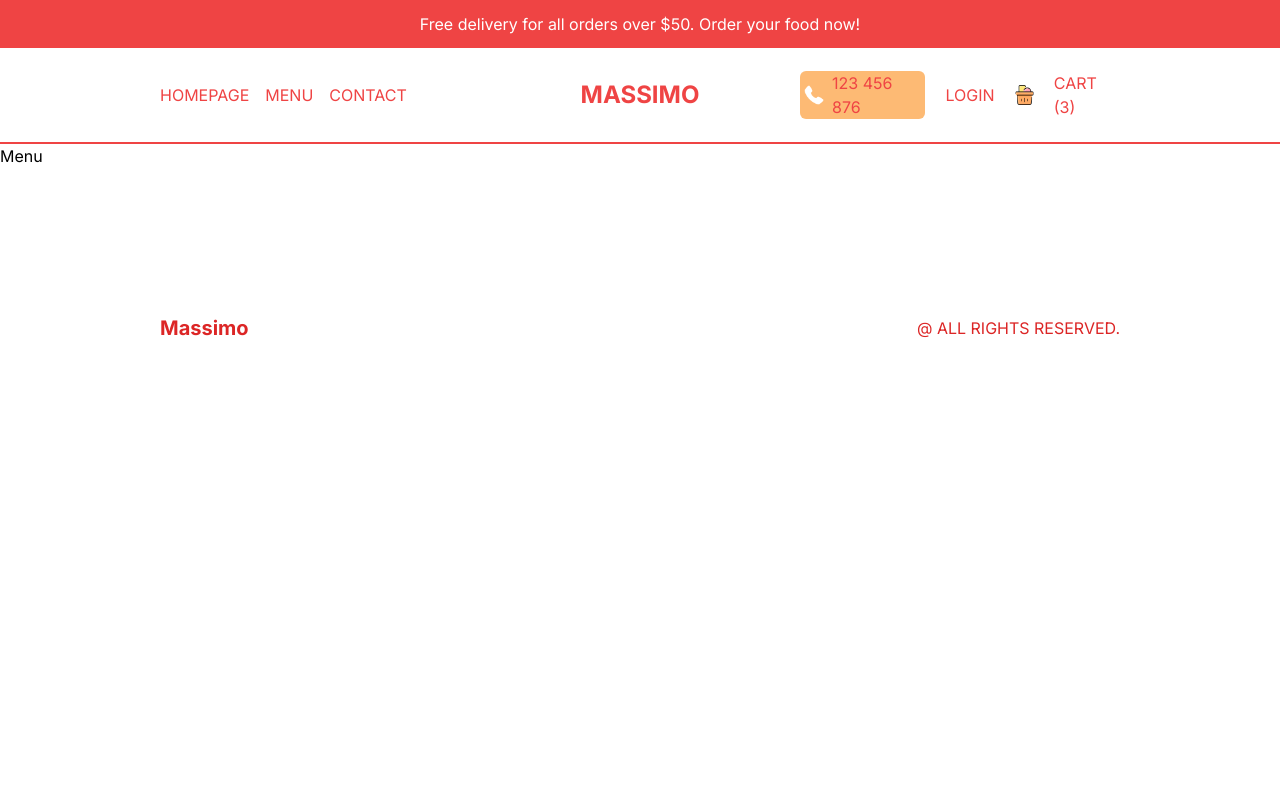
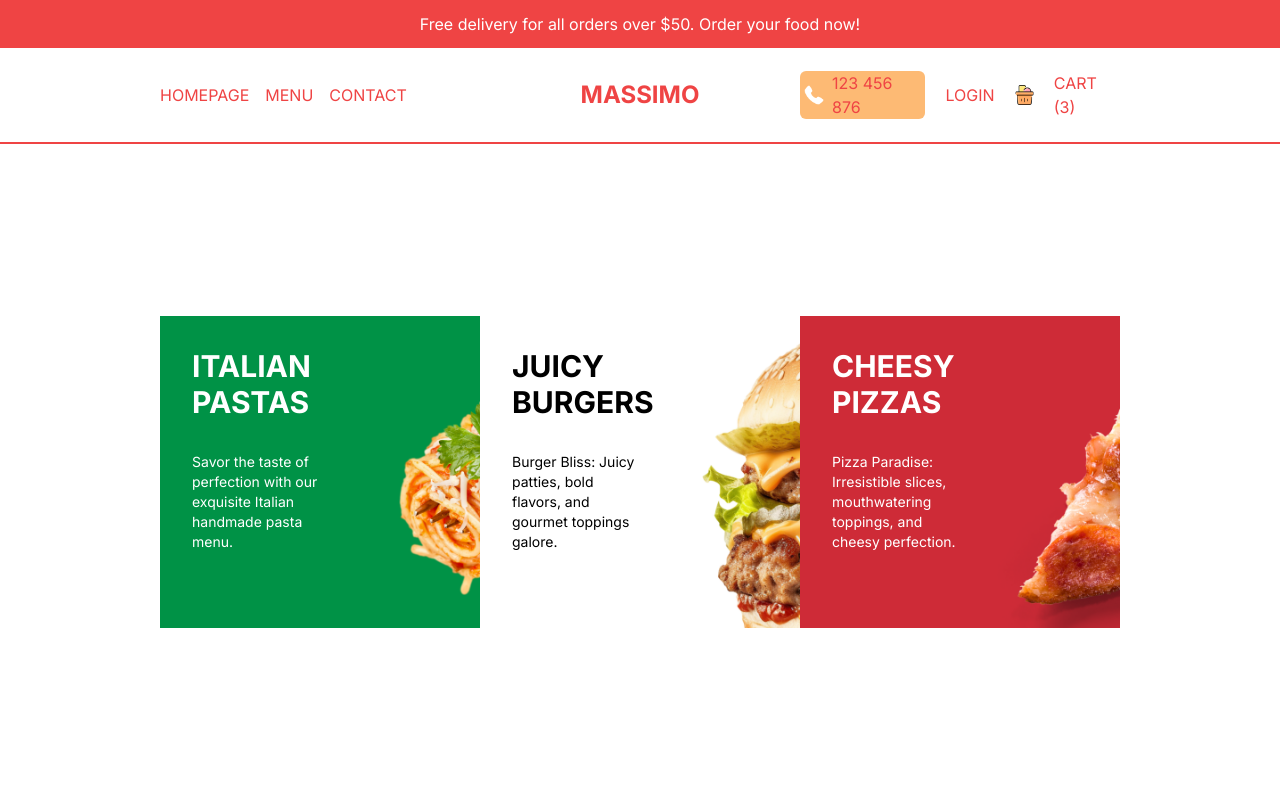
Before and after one commit to keremduman30/restaurant_app_nextjs, a Next.js app: page /menu in a window 1280 px wide. Shown: the top 800 px of the page. Built offline with nearby package versions, Linux system fonts and the light colour scheme.

Commit message:
menu page improved

```diff
--- a/src/app/menu/[category]/page.tsx
+++ b/src/app/menu/[category]/page.tsx
@@ -1,7 +1,7 @@
 import React from "react";
 
 const SingleCategory = () => {
-  return <div>SingleCategory</div>;
+  return <div></div>;
 };
 
 export default SingleCategory;
--- a/src/app/menu/page.tsx
+++ b/src/app/menu/page.tsx
@@ -1,9 +1,34 @@
-import React from 'react'
+import { menu } from "@/data";
+import Link from "next/link";
+import React from "react";
 
 const Menu = () => {
   return (
-    <div>Menu</div>
-  )
-}
+    <div className="flex flex-col md:flex-row items-center h-[calc(100vh-3rem)] md:h-[calc(100vh-9rem)] p-4 lg:px-20 xl:px-40">
+      {menu.map((item) => (
+        <Link
+          key={item.id}
+          href={`/menu/${item.slug}`}
+          className="w-full h-1/3 bg-cover p-8 md:h-1/2"
+          style={{ backgroundImage: `url(${item.img})` }}
+        >
+          <div className={`text-${item.color} w-1/2 `}>
+            <h1 className="uppercase font-bold text-3xl ">{item.title}</h1>
+            <p className="text-sm my-8">{item.desc}</p>
+            <button
+              className={`hidden 2xl:block  text-black   py-2 px-4 rounded-md`}
+              style={{
+                backgroundColor: `${item.color}`,
+                color: `${item.color === "black" ? "white" : "red"}`,
+              }}
+            >
+              Explore
+            </button>
+          </div>
+        </Link>
+      ))}
+    </div>
+  );
+};
 
-export default Menu
+export default Menu;
```
